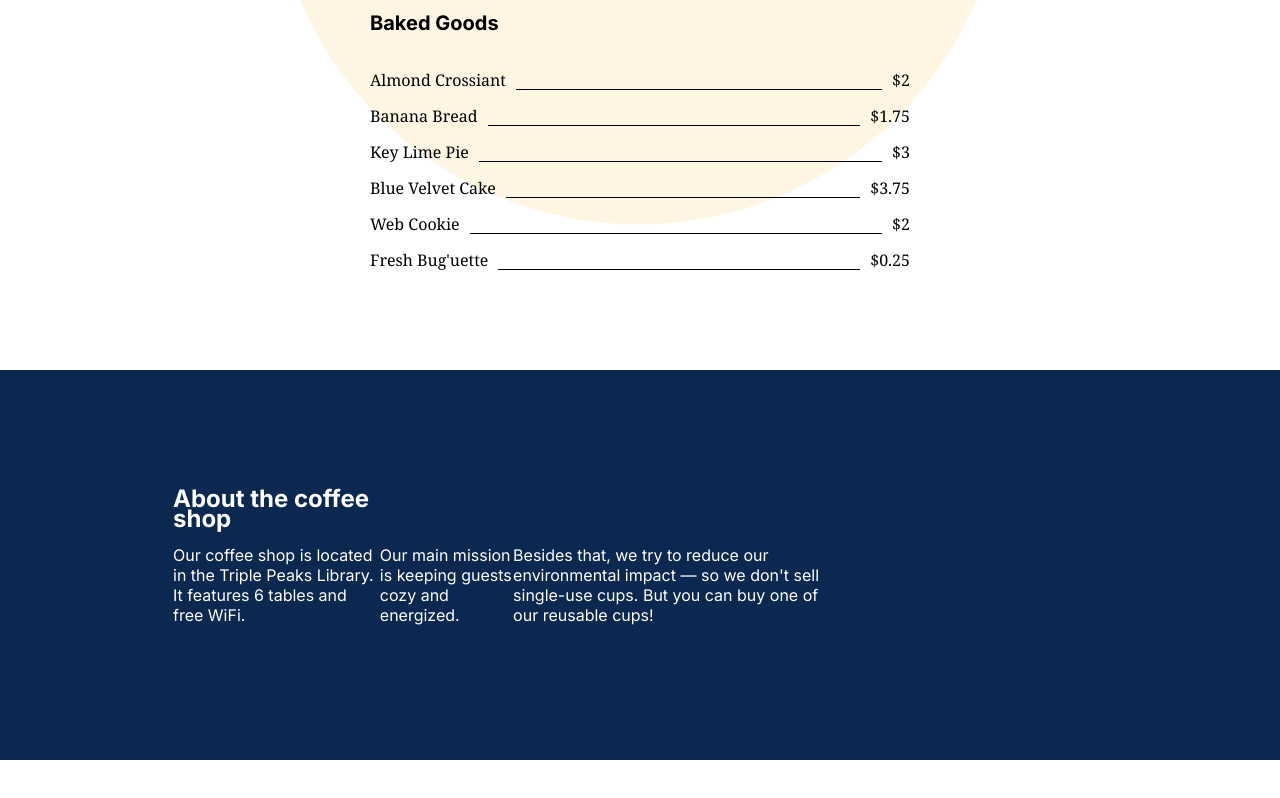
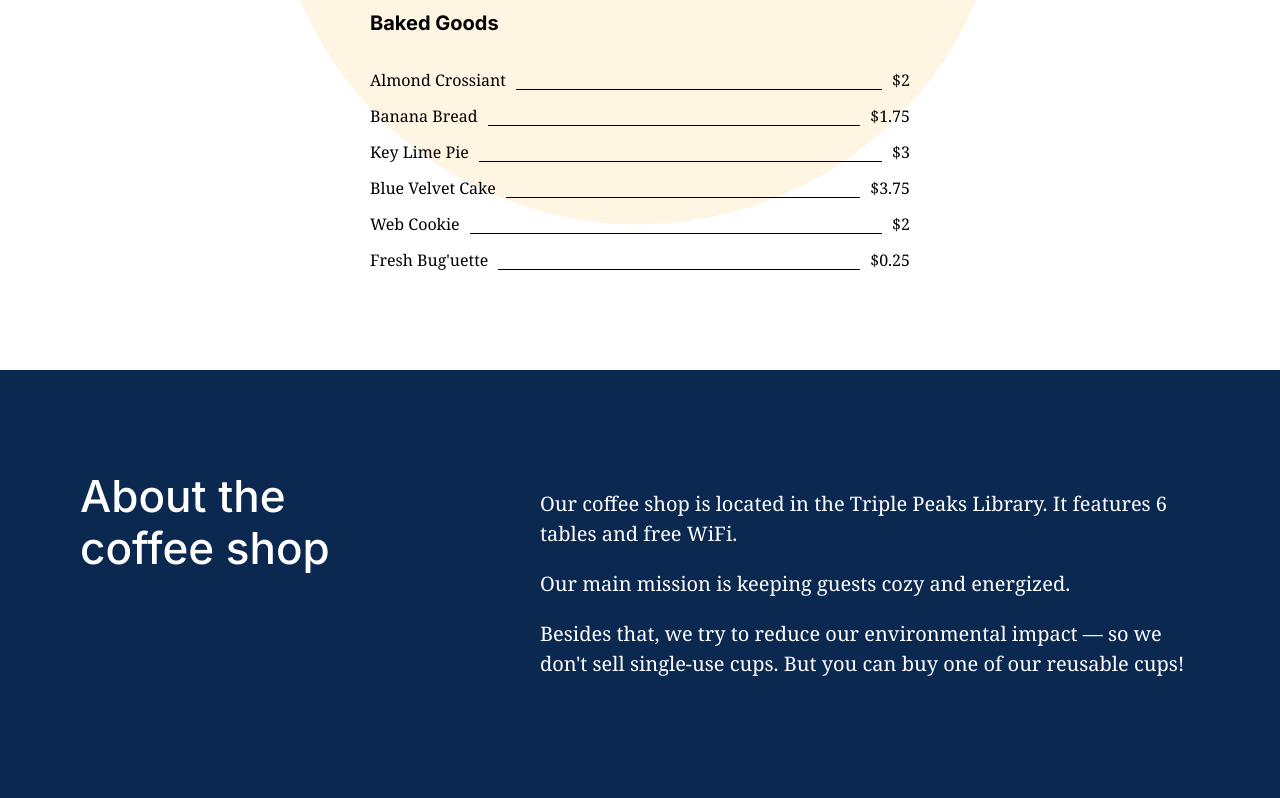
Before and after one commit to fauxfox117/se_project_coffeeshop, a plain HTML site: page index.html in a window 1280 px wide. Shown: the part 3356-4154 px from the top of the page. Before the commit the page ends 4116 px from the top, so only its background shows below. Drawn offline with Linux system fonts and the light colour scheme.

Commit message:
update before adding circle

```diff
--- a/blocks/about.css
+++ b/blocks/about.css
@@ -1,19 +1,38 @@
 .about {
+  display: flex;
+  justify-content: space-between;
   background-color: #0a2850;
   color: #fff;
-  padding: 119px 173px;
+  padding: 119px 80px 173px;
 }
 
 .about__title {
-  margin: 0;
+  margin: -19px 0;
   max-width: 251px;
-  display: flex;
+  font-family: "Inter", Arial, sans-serif;
+  font-style: normal;
+  font-weight: 500;
+  font-size: 44px;
+  line-height: 52px;
 }
 
 .about__content {
   max-width: 660px;
   display: flex;
+  flex-direction: column;
+  margin: 0;
+  gap: 20px;
 }
 
 .about__paragraph {
+  margin: 0;
+  font-family: "Noto Serif", Times, serif;
+  font-style: normal;
+  font-weight: normal;
+  font-size: 20px;
+  line-height: 30px;
 }
+
+.about__circle {
+  position: absolute;
+}
```
